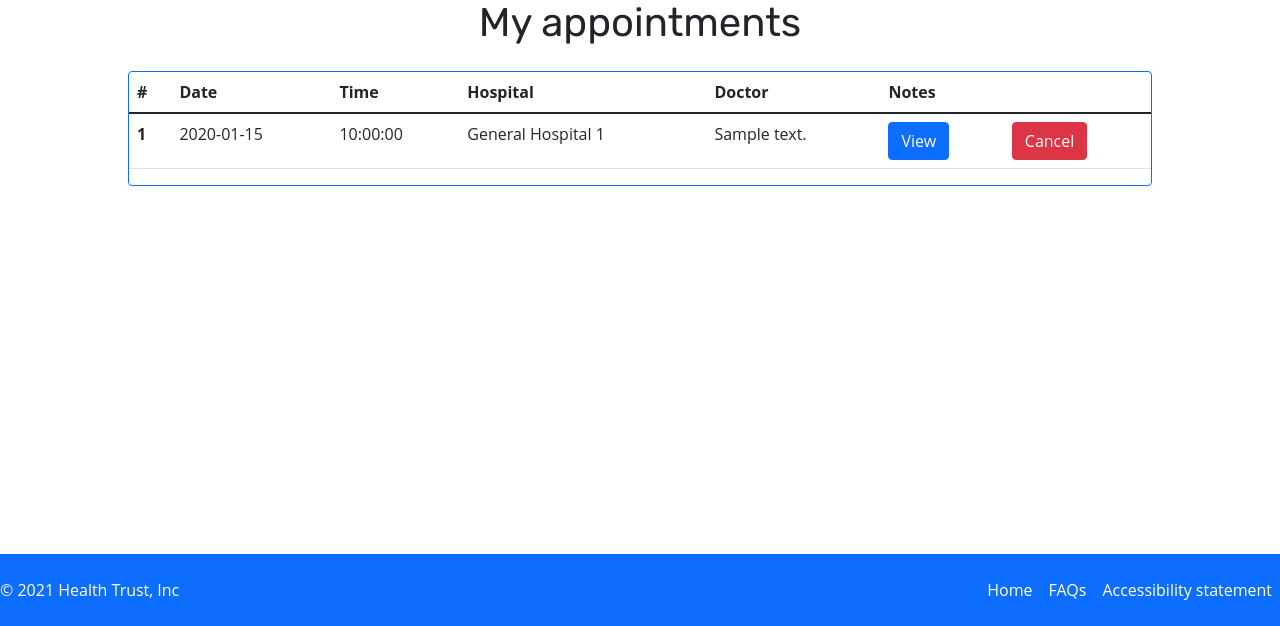
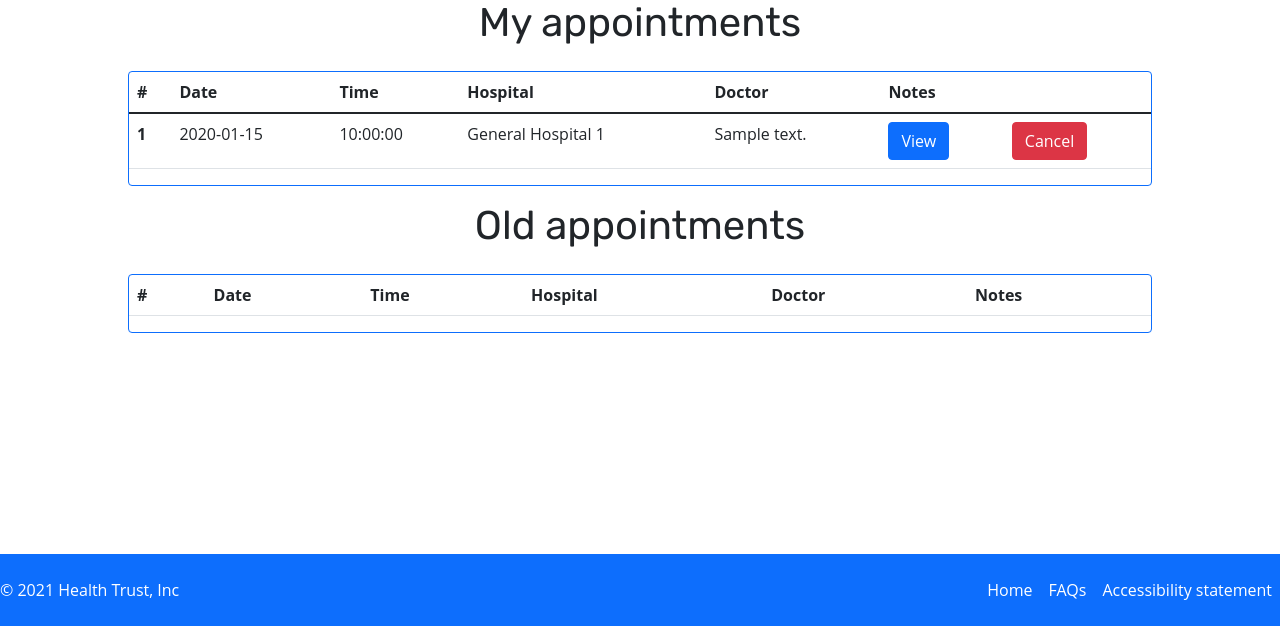
Before and after one commit to mfronistas/HealthTrustApp, a Flask app: page /appointment in a window 1280 px wide. Shown: the part 174-800 px from the top of the page. Run offline with Flask 2, Linux system fonts and the light colour scheme; a user stored in the database is signed in; data comes from the database, SQL or seed files in the repository; tables that the repository leaves empty hold one stand-in row (values such as "Sample post"); lists and menus that the app fills with data are empty; some web fonts are replaced.

Commit message:
Added view of older appointments for doctor

```diff
--- a/appointment/views.py
+++ b/appointment/views.py
@@ -68,10 +68,11 @@ def appointment():
                 raise Exception('Appointment not in database')
 
         return render_template('appointments.html',
-                               appointments=Appointment.query.filter_by(doctor_id=current_user.id)
+                               appointments=Appointment.query.filter_by(doctor_id=current_user.id, notes='pending')
                                .order_by(Appointment.date.asc(), Appointment.time.asc()),
                                patients=User.query.filter_by(role='patient'),
-                               hospitals=Hospital.query.all())
+                               hospitals=Hospital.query.all(),
+                               old_appointments=Appointment.query.filter(Appointment.notes != 'pending'))
 
 
 
--- a/templates/appointments.html
+++ b/templates/appointments.html
@@ -111,6 +111,95 @@
 
 </table>
 </div>
+<head>
+<h1 class="p-3 text-center">Old appointments</h1>
+</head>
+<div class="card border-primary border mx-auto" style="width:80%;">
+<table class="table">
+  <thead>
+    <tr>
+        <th scope="col">#</th>
+        <th scope="col">Date</th>
+        <th scope="col">Time</th>
+        <th scope="col">Hospital</th>
+        {% if current_user.role == 'patient' %}
+        <th scope="col">Doctor</th>
+        {% endif %}
+        {% if current_user.role == 'doctor' %}
+        <th scope="col">Patient</th>
+        {% endif %}
+        <th scope="col">Notes</th>
+    </tr>
+  </thead>
+  <tbody>
+
+    {% for appointment in old_appointments %}
+        <tr>
+            <th scope="row">{{ appointment.id }}</th>
+            <td>{{ appointment.date }}</td>
+            <td>{{ appointment.time}}</td>
+            {% for hospital in hospitals %}
+                {% if hospital.id == appointment.site_id %}
+                    <td>{{ hospital.name }}</td>
+                {% endif %}
+            {% endfor %}
+            {% if current_user.role == 'patient' %}
+                {% for doc in doctors %}
+                    {% if doc.id == appointment.doctor_id %}
+                        <td>Dr {{ doc.lastname }}</td>
+                    {% endif %}
+                {% endfor %}
+            {% endif %}
+            {% if current_user.role == 'doctor' %}
+                {% for patient in patients %}
+                    {% if patient.id == appointment.patient_id %}
+                        <td>{{ patient.firstname }} {{ patient.lastname }}</td>
+                    {% endif %}
+                {% endfor %}
+            {% endif %}
+            <td>{{ appointment.notes }}</td>
+            <form method="post" action="{{ url_for('appointment.view_appointment') }}">
+            <td>
+                <button class="btn btn-primary" name="view" value="{{ appointment.id }}">View</button>
+                <input type="hidden" name="view-date" value="{{ appointment.date }}">
+                <input type="hidden" name="view-time" value="{{ appointment.time }}">
+
+                {% if current_user.role == 'doctor' %}
+                {% for patient in patients %}
+                    {% if patient.id == appointment.patient_id %}
+                        <input type="hidden" name="view-patient" value="{{ patient.firstname }} {{ patient.lastname }}">
+                        <input type="hidden" name="view-id" value="{{ patient.id }}">
+                    {% endif %}
+                    <input type="hidden" name="patient-email" value=" {{ patient.email }} ">
+                {% endfor %}
+                <input type="hidden" name="view-doctor" value="Dr {{ current_user.lastname }}">
+                {% endif %}
+                {% if current_user.role == 'patient' %}
+                {% for doc in doctors %}
+                    {% if doc.id == appointment.doctor_id %}
+                        <input type="hidden" name="view-doctor" value="Dr {{ doc.lastname }}">
+                    {% endif %}
+                {% endfor %}
+                <input type="hidden" name="view-patient" value="{{ current_user.firstname }} {{ current_user.lastname }}">
+                {% endif %}
+
+
+
+                {% for hospital in hospitals %}
+                {% if hospital.id == appointment.site_id %}
+                    <input type="hidden" name="view-hospital" value="{{ hospital.name }}">
+                {% endif %}
+                {% endfor %}
+
+            </td>
+            </form>
+        </tr>
+    {% endfor %}
+
+  </tbody>
+
+</table>
+</div>
 </div>
 </body>
 {% endblock %}
```
